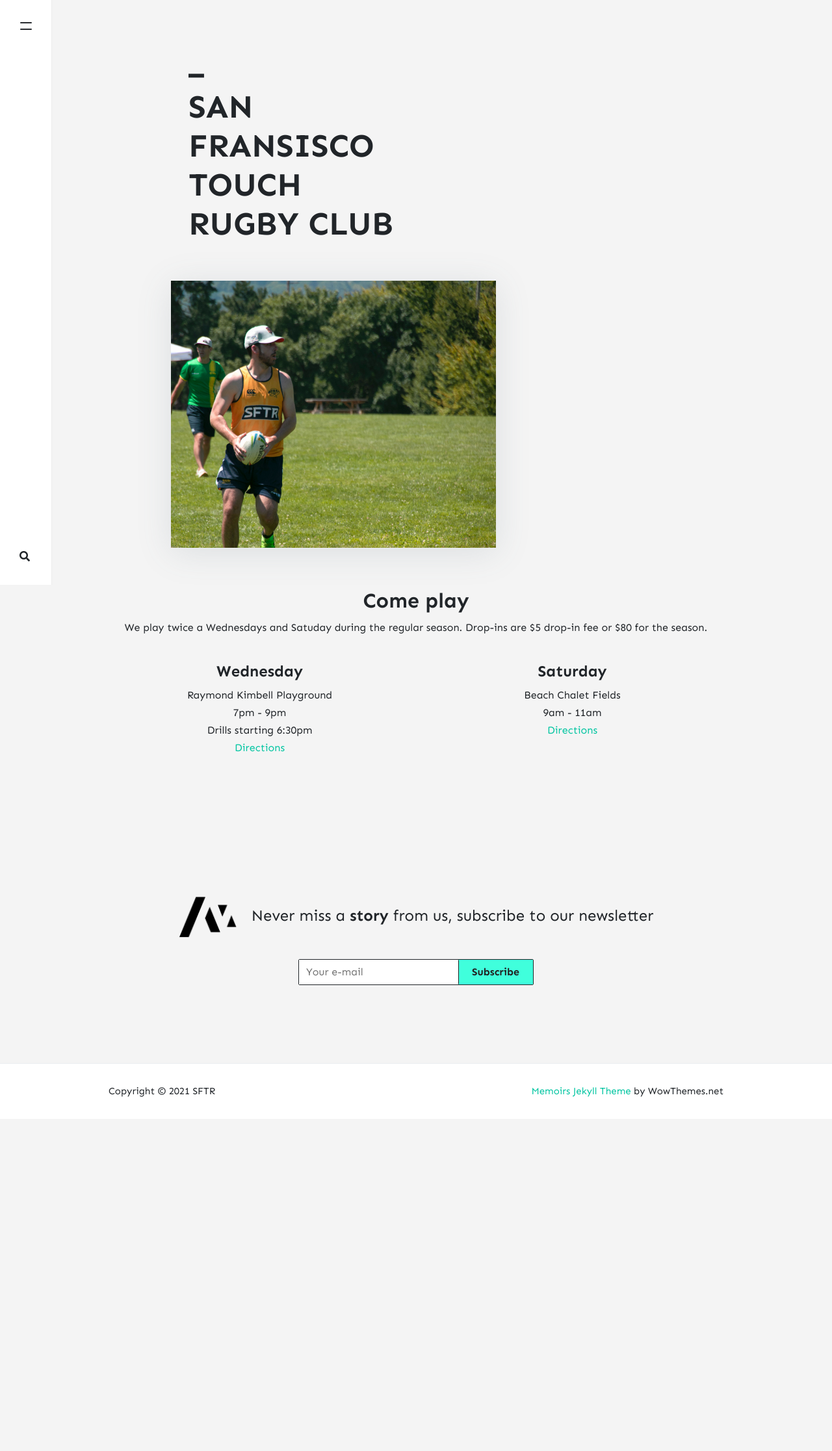
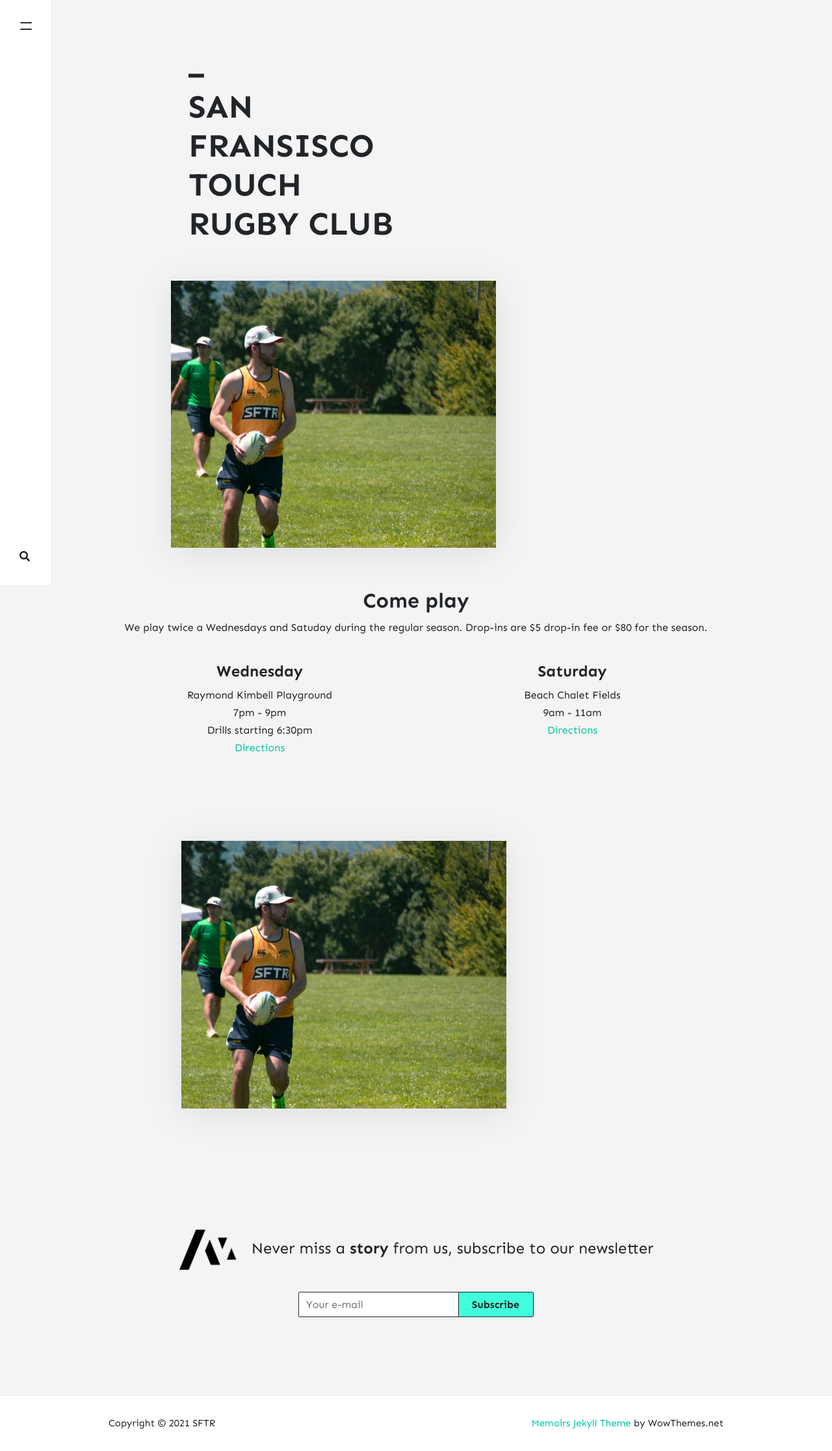
Before and after one commit to stackbit-projects/blue-triceratops-4f502, a Jekyll site: the page built from _pages/about.md, in a window 1280 px wide. Shown: the whole page at 65% size. Built offline with Jekyll 4.4.1, drawn with Linux system fonts in a browser that asks for light colours; nearby versions of some CDN libraries; comment, search, counter and statistics services are not loaded; before the commit the page ends 1722 px from its top, so only the background shows below that.

Commit message:
home.html: changed

```diff
--- a/_layouts/home.html
+++ b/_layouts/home.html
@@ -48,7 +48,14 @@ permalink: "/home.html"
 </div>
 
 <div class="section center">
+<div class="spacer-left-60">
+<div class="spacer-left-60 medium-img">
+    <!-- Featured Image -->
+    {% include featured-image.html %}
 </div>
+</div>
+</div>
+
 
 <!-- Content -->
 {% include article.html %}
```
